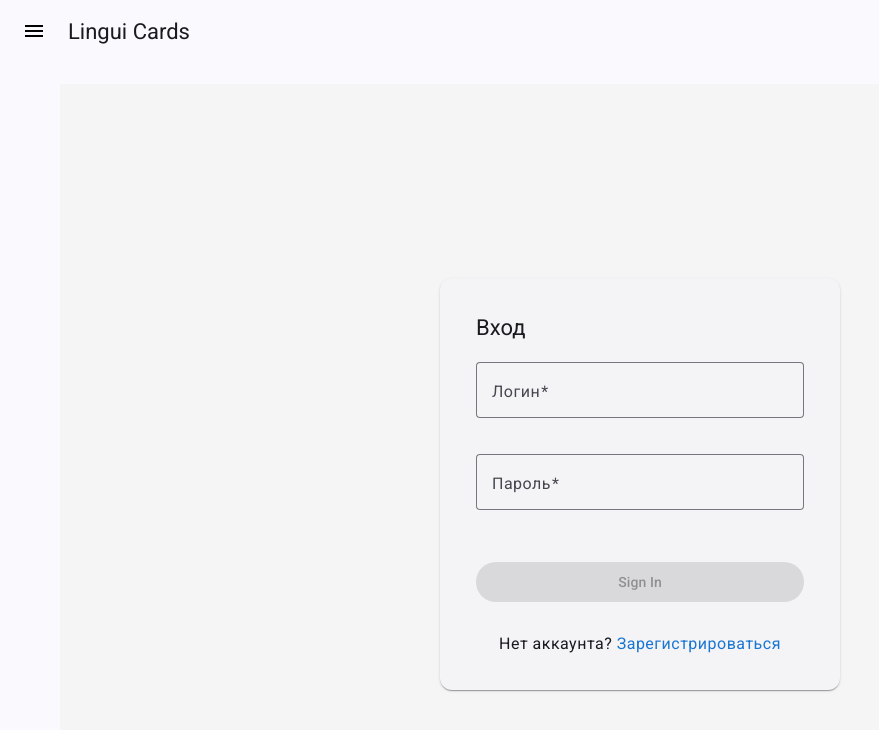
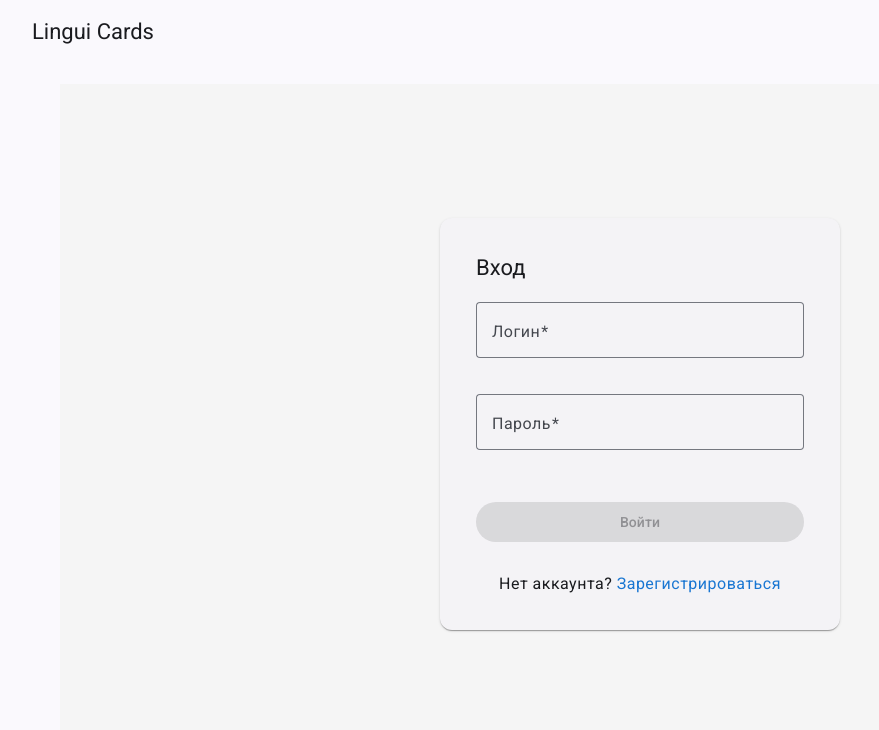
Before and after one commit to Eyara/LinguiCards.Frontend, an Angular app: page /sign-in in a window 1280 px wide. Shown: the top 730 px of the page, without its empty margins (0-879 px from the left). Built offline with nearby package versions, Linux system fonts and the light colour scheme.

Commit message:
Small UI improvement

```diff
--- a/src/app/components/login/shared/login.shared.scss
+++ b/src/app/components/login/shared/login.shared.scss
@@ -2,7 +2,7 @@
   display: flex;
   justify-content: center;
   align-items: center;
-  height: 100vh;
+  height: 85vh;
   background-color: #f5f5f5;
 
   mat-card {
--- a/src/app/components/login/sign-in/sign-in.component.html
+++ b/src/app/components/login/sign-in/sign-in.component.html
@@ -17,7 +17,7 @@
           <mat-error *ngIf="signInForm.get('password')?.hasError('required')">Пароль обязателен</mat-error>
         </mat-form-field>
 
-        <button mat-raised-button color="primary" type="submit" [disabled]="!signInForm.valid">Sign In</button>
+        <button mat-raised-button color="primary" type="submit" [disabled]="!signInForm.valid">Войти</button>
       </form>
     </mat-card-content>
     <mat-card-actions>
--- a/src/app/components/training/training-page/training-page.component.html
+++ b/src/app/components/training/training-page/training-page.component.html
@@ -20,12 +20,9 @@
     </div>
     <div class="action-buttons">
       <button mat-flat-button color="primary" class="action-button" (click)="finishTraining()">Закончить</button>
-      <button mat-flat-button class="action-button highlight-button" (click)="continueTraining()"
-        [disabled]="!(selectedOption$ | async)">Продолжить
-      </button>
     </div>
   </ng-template>
 </div>
 
-<ng-container *ngIf="continueTraining$ | async">
+<ng-container *ngIf="(continueTraining$ | async) || (selectedOption$ | async)">
 </ng-container>
--- a/src/app/components/training/training-page/training-page.component.ts
+++ b/src/app/components/training/training-page/training-page.component.ts
@@ -2,7 +2,7 @@ import { ChangeDetectionStrategy, Component } from '@angular/core';
 import { WordModel } from '../../../models/word.model';
 import { CardComponent } from "../../../shared/card/card.component";
 import { CommonModule } from '@angular/common';
-import { forkJoin, map, mergeMap, Observable, of, startWith, switchMap, take, tap, withLatestFrom, BehaviorSubject, filter, Subscription } from 'rxjs';
+import { forkJoin, map, mergeMap, Observable, of, startWith, switchMap, take, tap, withLatestFrom, BehaviorSubject, filter, Subscription, delay } from 'rxjs';
 import { WordService } from '../../word/word.service';
 import { ActivatedRoute } from '@angular/router';
 
@@ -73,6 +73,7 @@ export class TrainingPageComponent {
 
   selectOption(option: string) {
     this.selectedOption$ = of(option);
+    this.continueTraining();
   }
 
   continueTraining() {
@@ -93,8 +94,8 @@ export class TrainingPageComponent {
           this.wordService.updateLearnLevel(currentWord.id, currentWord.translatedName === selectedOption)
         ]);
       }),
+      delay(300),
       tap(([words, currentWord]) => {
-        console.log(words, currentWord);
         const currentIndex = words.findIndex((word: WordModel) => word.id === currentWord.id);
         const nextIndex = (currentIndex + 1) % words.length;
 
--- a/src/app/layout/header/header.component.html
+++ b/src/app/layout/header/header.component.html
@@ -1,5 +1,5 @@
 <mat-toolbar color="primary">
-  <button mat-icon-button class="menu-icon" (click)="toggleSidenav()">
+  <button *ngIf="isAuthenticated$ | async" mat-icon-button class="menu-icon" (click)="toggleSidenav()">
     <mat-icon>menu</mat-icon>
   </button>
   <span class="app-title">Lingui Cards</span>
--- a/src/app/layout/header/header.component.ts
+++ b/src/app/layout/header/header.component.ts
@@ -2,16 +2,22 @@ import {Component} from '@angular/core';
 import {MatIconModule} from '@angular/material/icon';
 import {MatToolbarModule} from '@angular/material/toolbar';
 import {SideNavService} from '../side-nav/side-nav.service';
+import { LoginService } from '../../components/login/login.service';
+import { Observable } from 'rxjs';
+import { CommonModule } from '@angular/common';
 
 @Component({
   selector: 'app-header',
   standalone: true,
-  imports: [MatToolbarModule, MatIconModule],
+  imports: [CommonModule, MatToolbarModule, MatIconModule],
   templateUrl: './header.component.html',
   styleUrl: './header.component.scss'
 })
 export class HeaderComponent {
-  constructor(private sidenavService: SideNavService) {
+  isAuthenticated$: Observable<boolean>;
+
+  constructor(private sidenavService: SideNavService, loginService: LoginService) {
+    this.isAuthenticated$ = loginService.isAuthenticated();
   }
 
   toggleSidenav() {
--- a/src/app/layout/side-nav/side-nav.component.html
+++ b/src/app/layout/side-nav/side-nav.component.html
@@ -1,7 +1,7 @@
 <mat-sidenav-container>
   <mat-sidenav #sidenav mode="over">
     <mat-nav-list *ngIf="loginService.isAuthenticated() | async">
-      <a mat-list-item [routerLink]="['/language-page']" routerLinkActive="active">Главная</a>
+      <a mat-list-item [routerLink]="['/language-page']" routerLinkActive="active" (click)="closeAfterClick()">Главная</a>
       <a mat-list-item (click)="logout()">Выход</a>
     </mat-nav-list>
   </mat-sidenav>
--- a/src/app/layout/side-nav/side-nav.component.ts
+++ b/src/app/layout/side-nav/side-nav.component.ts
@@ -35,8 +35,12 @@ export class SideNavComponent {
   }
 
   logout() {
-    this.sidenav.toggle();
+    this.closeAfterClick();
     this.loginService.logout();
     this.router.navigate(['/sign-in']);
   }
+
+  closeAfterClick() {
+    this.sidenav.close();
+  }
 }
```
